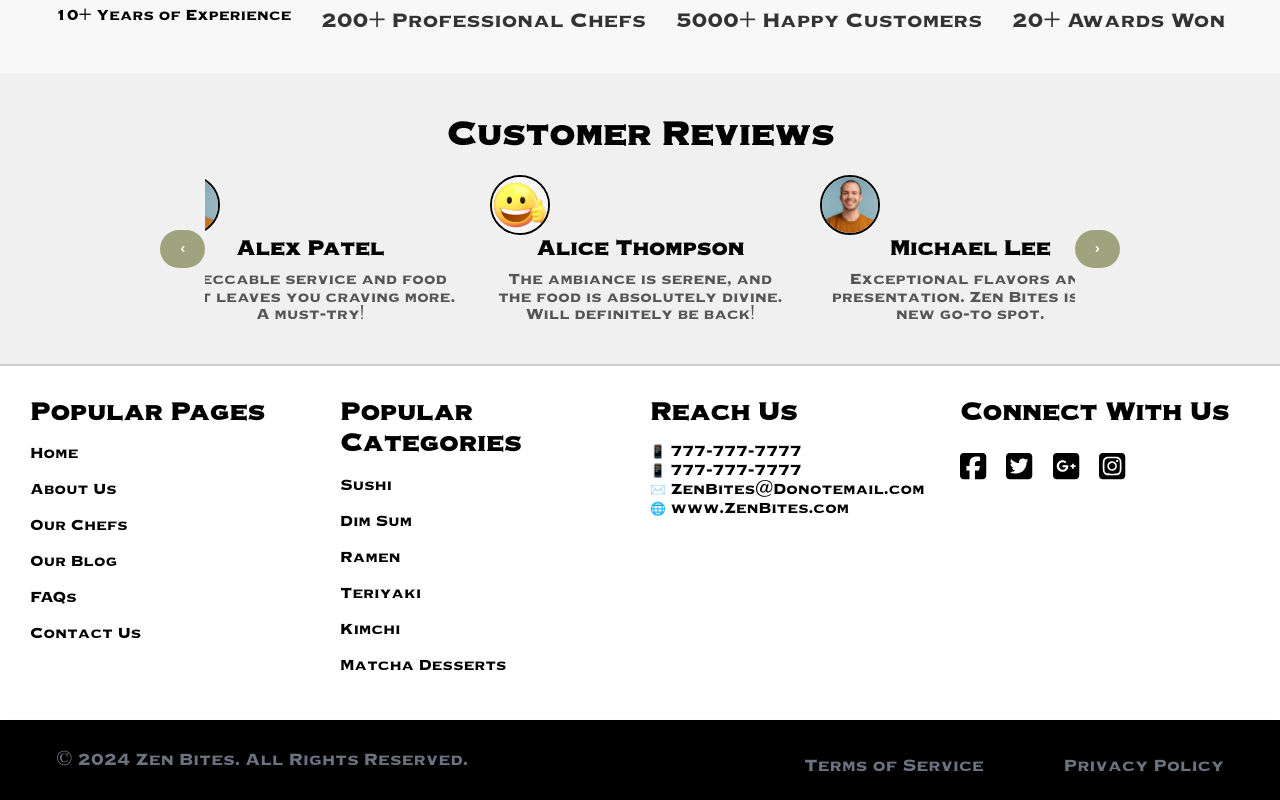
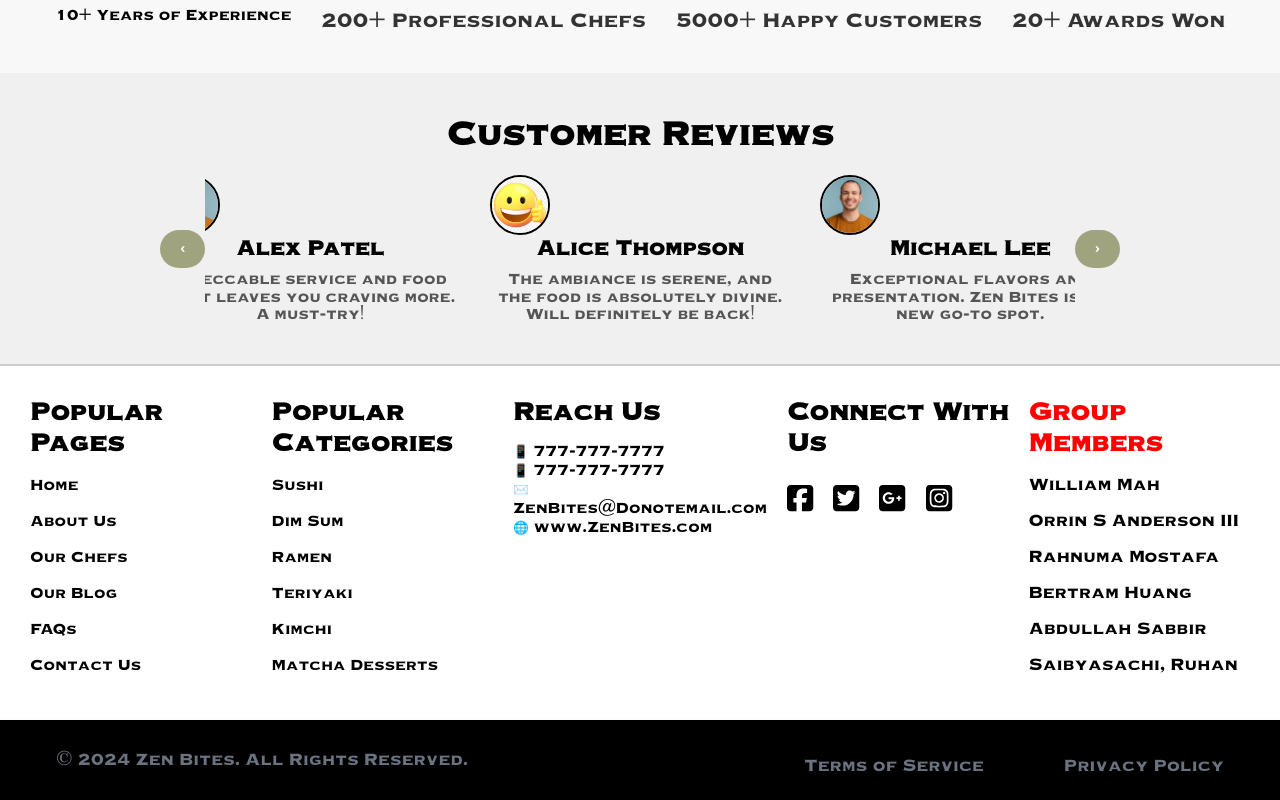
Before and after one commit to wwwwwwwwwwwwwmmmmmm/csci355project1, a Next.js app: page / in a window 1280 px wide. Shown: the part 2001-2801 px from the top of the page. Built offline with nearby package versions, Linux system fonts and the light colour scheme.

Commit message:
group names added
group names added

```diff
--- a/src/app/components/Footer.tsx
+++ b/src/app/components/Footer.tsx
@@ -50,6 +50,19 @@ export default function Footer() {
                         <a href="#"><FontAwesomeIcon icon={faInstagramSquare} size="1x"/></a>
                     </div>
                 </div>
+
+                <div className={styles.footerSection}>
+                    <h3 style={{color: 'red'}}>Group Members</h3>
+                    <ul>
+                        <li>William Mah</li>
+                        <li>Orrin S Anderson III</li>
+                        <li>Rahnuma Mostafa</li>
+                        <li>Bertram Huang</li>
+                        <li>Abdullah Sabbir</li>
+                        <li>Saibyasachi, Ruhan</li>
+                    </ul>
+                </div>
+
             </div>
             <footer className={`${styles.bottomFooter} bg-black shadow dark:bg-black text-center`}>
                 <div className={styles.bottomFooterContainer}>
```
